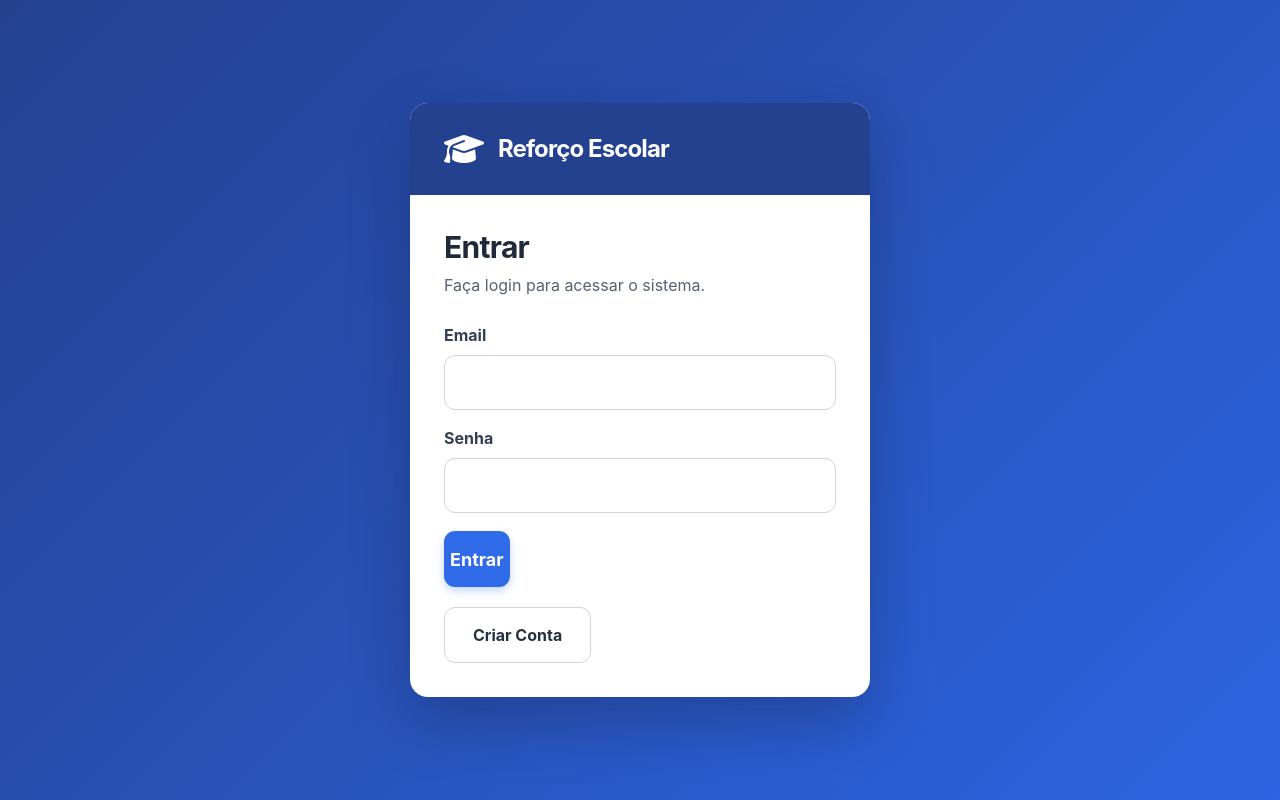
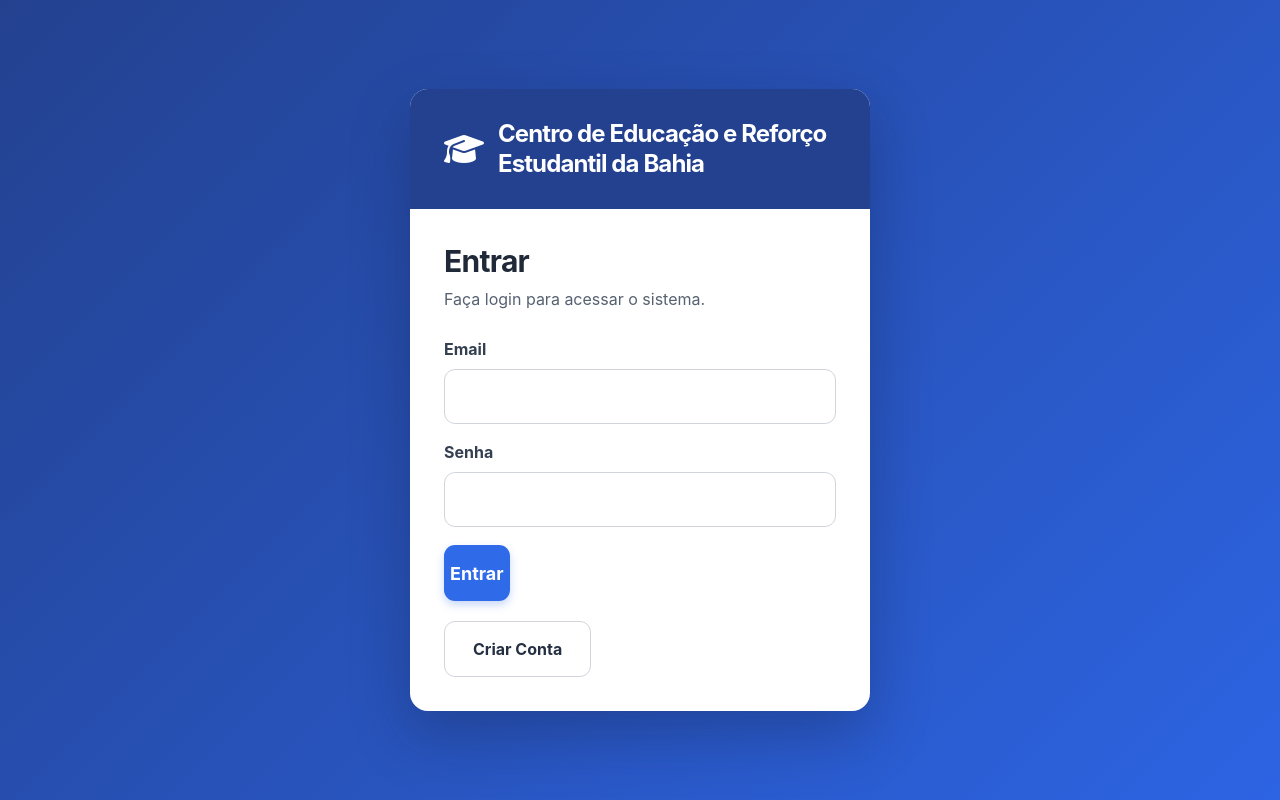
Before and after one commit to RitualLizard710/ProjetoAV3, a plain HTML site: page frontend/index.html in a window 1280 px wide. Drawn offline with Linux system fonts and the light colour scheme.

Commit message:
Update index.html

```diff
--- a/frontend/index.html
+++ b/frontend/index.html
@@ -4,7 +4,7 @@
 <head>
     <meta charset="UTF-8">
     <meta name="viewport" content="width=device-width, initial-scale=1.0">
-    <title>Reforço Escolar</title>
+    <title>Centro de Educação e Reforço Estudantil da Bahia</title>
 
     <link rel="stylesheet" href="css/style.css">
 
@@ -21,7 +21,7 @@
 
             <div class="topo-login">
                 <i class="fa-solid fa-graduation-cap fa-2x"></i>
-                <h1>Reforço Escolar</h1>
+                <h1>Centro de Educação e Reforço Estudantil da Bahia</h1>
             </div>
 
             <div class="conteudo-login">
@@ -112,7 +112,7 @@
 
             <div class="marca">
                 <i class="fa-solid fa-school"></i>
-                Reforço Escolar
+                Centro de Educação e Reforço Estudantil da Bahia
             </div>
 
             <button
```
